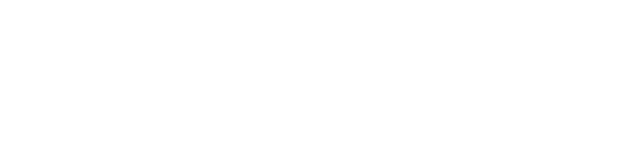
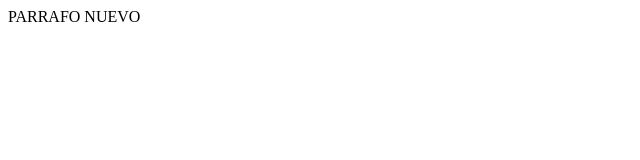
Before and after one commit to dropeedro/my-app, a plain HTML site: page index.html in a window 1280 px wide. Shown: the whole page, without its empty margins (0-640 px from the left). Drawn offline with Linux system fonts and the light colour scheme.

Commit message:
actualizo parrafo

```diff
--- a/index.html
+++ b/index.html
@@ -6,6 +6,6 @@
     <title>Document</title>
 </head>
 <body>
-
+    <p>PARRAFO NUEVO</p>
 </body>
 </html>
```
